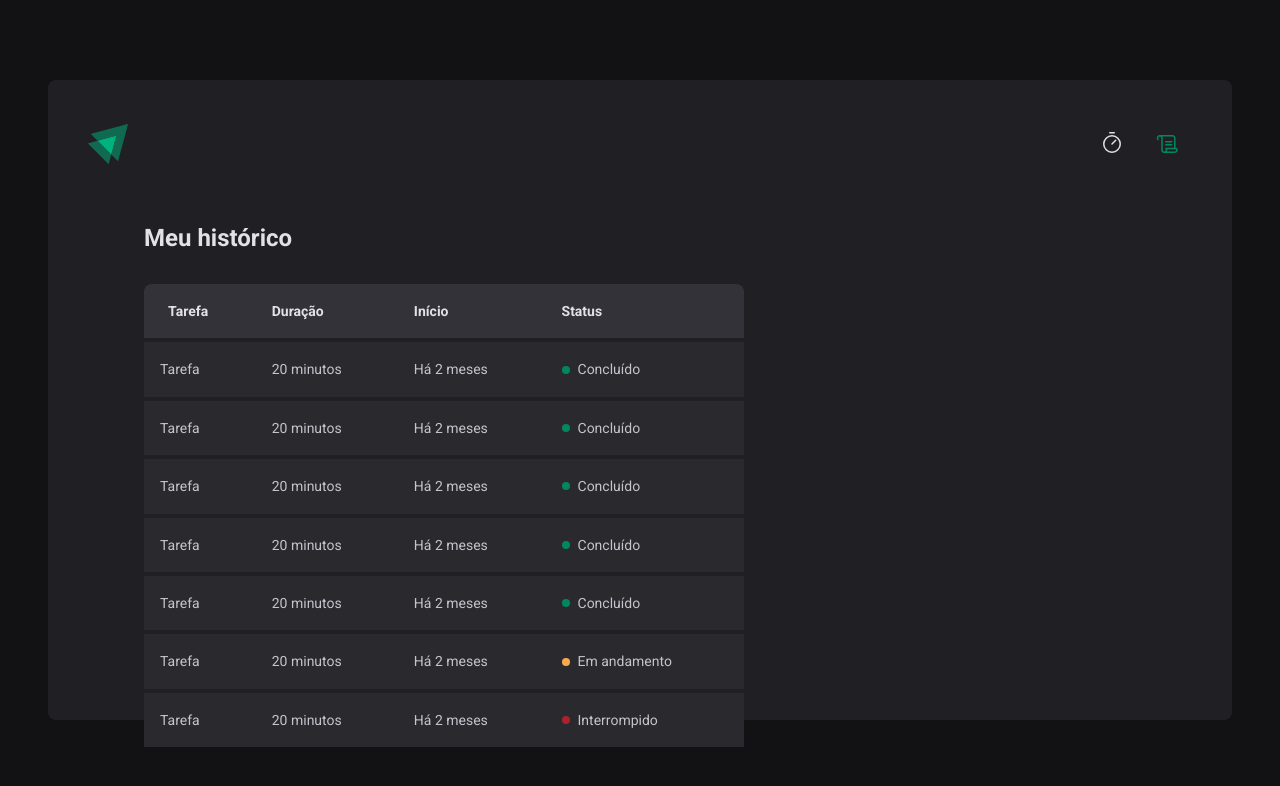
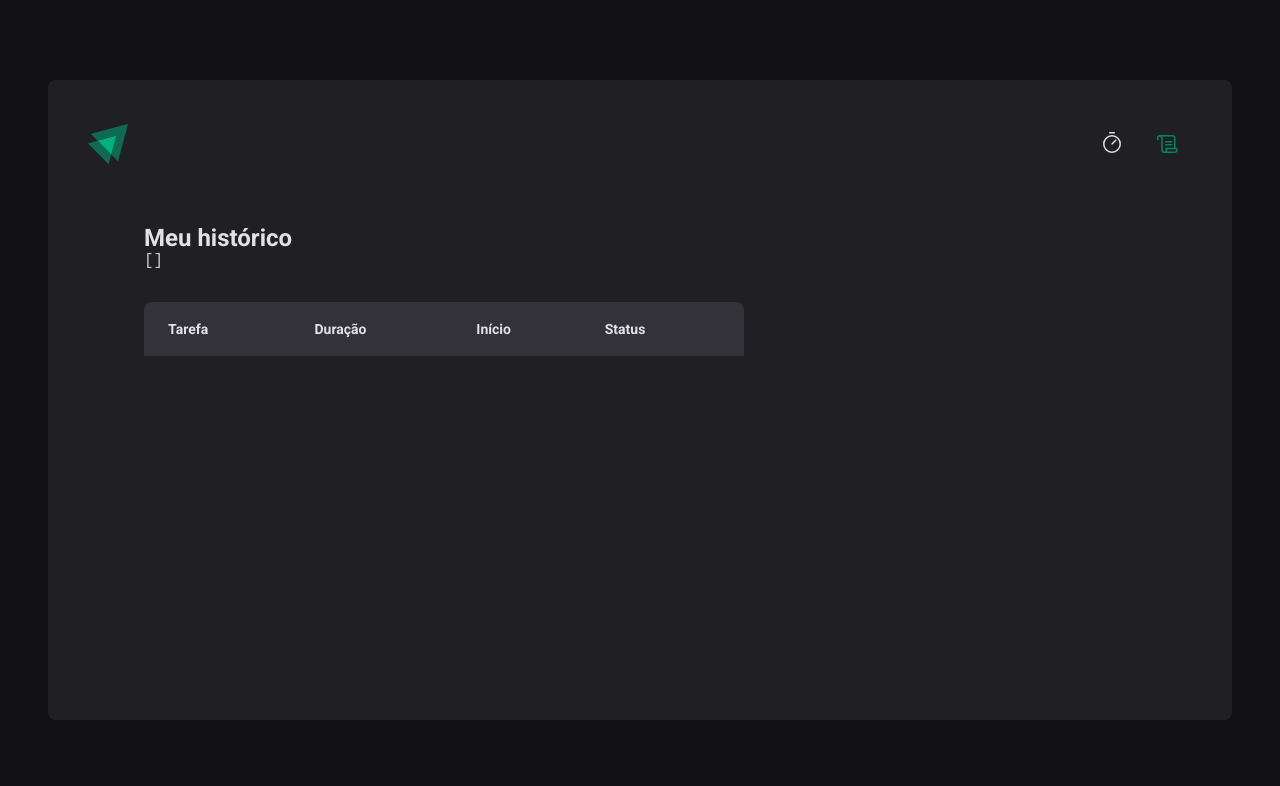
Before and after one commit to AABB2741/02-ignite-timer, a React (Vite) app: page /history in a window 1280 px wide. Shown: the top 786 px of the page. Built offline with nearby package versions, Linux system fonts and the light colour scheme.

Commit message:
Add history

```diff
--- a/src/contexts/CyclesContext.tsx
+++ b/src/contexts/CyclesContext.tsx
@@ -15,6 +15,7 @@
 }
 
 interface CyclesContextType {
+	cycles: Cycle[];
 	activeCycle?: Cycle;
 	activeCycleId: string | null;
 	amountSecondsPassed: number;
@@ -67,8 +68,6 @@
 		setCycles((state) => [...state, newCycle]);
 		setActiveCycleId(id);
 		setAmountSecondsPassed(0);
-
-		// reset();
 	}
 
 	function interruptCurrentCycle() {
@@ -88,6 +87,7 @@
 	return (
 		<CyclesContext.Provider
 			value={{
+				cycles,
 				activeCycle,
 				activeCycleId,
 				amountSecondsPassed,
--- a/src/pages/History/index.tsx
+++ b/src/pages/History/index.tsx
@@ -1,9 +1,19 @@
+import { useContext } from "react";
+import { formatDistanceToNow } from "date-fns";
+import { ptBR } from "date-fns/locale";
+
+import { CyclesContext } from "@/contexts/CyclesContext";
+
 import { HistoryContainer, HistoryList, Status } from "./styles";
 
 export function History() {
+	const { cycles } = useContext(CyclesContext);
+
 	return (
 		<HistoryContainer>
 			<h1>Meu histórico</h1>
+
+			<pre>{JSON.stringify(cycles, null, 2)}</pre>
 
 			<HistoryList>
 				<table>
@@ -16,64 +26,36 @@
 						</tr>
 					</thead>
 					<tbody>
-						<tr>
-							<td>Tarefa</td>
-							<td>20 minutos</td>
-							<td>Há 2 meses</td>
+						{cycles.map((cycle) => (
+							<tr key={cycle.id}>
+								<td>{cycle.task}</td>
+								<td>{cycle.minutesAmount} minutos</td>
 								<td>
-								<Status statusColor="green">Concluído</Status>
+									{formatDistanceToNow(cycle.startDate, {
+										addSuffix: true,
+										locale: ptBR,
+									})}
 								</td>
-						</tr>
-						<tr>
-							<td>Tarefa</td>
-							<td>20 minutos</td>
-							<td>Há 2 meses</td>
 								<td>
-								<Status statusColor="green">Concluído</Status>
-							</td>
-						</tr>
-						<tr>
-							<td>Tarefa</td>
-							<td>20 minutos</td>
-							<td>Há 2 meses</td>
-							<td>
-								<Status statusColor="green">Concluído</Status>
-							</td>
-						</tr>
-						<tr>
-							<td>Tarefa</td>
-							<td>20 minutos</td>
-							<td>Há 2 meses</td>
-							<td>
-								<Status statusColor="green">Concluído</Status>
-							</td>
-						</tr>
-						<tr>
-							<td>Tarefa</td>
-							<td>20 minutos</td>
-							<td>Há 2 meses</td>
-							<td>
-								<Status statusColor="green">Concluído</Status>
-							</td>
-						</tr>
-						<tr>
-							<td>Tarefa</td>
-							<td>20 minutos</td>
-							<td>Há 2 meses</td>
-							<td>
+									{cycle.finishedDate && (
+										<Status statusColor="green">
+											Concluído
+										</Status>
+									)}
+									{cycle.interruptedDate && (
+										<Status statusColor="red">
+											Interrompido
+										</Status>
+									)}
+									{!cycle.finishedDate &&
+										!cycle.interruptedDate && (
 											<Status statusColor="yellow">
 												Em andamento
 											</Status>
+										)}
 								</td>
 							</tr>
-						<tr>
-							<td>Tarefa</td>
-							<td>20 minutos</td>
-							<td>Há 2 meses</td>
-							<td>
-								<Status statusColor="red">Interrompido</Status>
-							</td>
-						</tr>
+						))}
 					</tbody>
 				</table>
 			</HistoryList>
--- a/src/pages/Home/index.tsx
+++ b/src/pages/Home/index.tsx
@@ -36,7 +36,12 @@
 		},
 	});
 
-	const { handleSubmit, watch /* reset */ } = newCycleForm;
+	const { handleSubmit, watch, reset } = newCycleForm;
+
+	function handleCreateNewCycle(data: NewCycleFormData) {
+		createNewCycle(data);
+		reset();
+	}
 
 	const task = watch("task");
 	const isSubmitDisabled = !task;
@@ -47,7 +52,7 @@
 
 	return (
 		<HomeContainer>
-			<form onSubmit={handleSubmit(createNewCycle)}>
+			<form onSubmit={handleSubmit(handleCreateNewCycle)}>
 				<FormProvider {...newCycleForm}>
 					<NewCycleForm />
 				</FormProvider>
```
Lines whose indentation alone changed are shown as unchanged.
